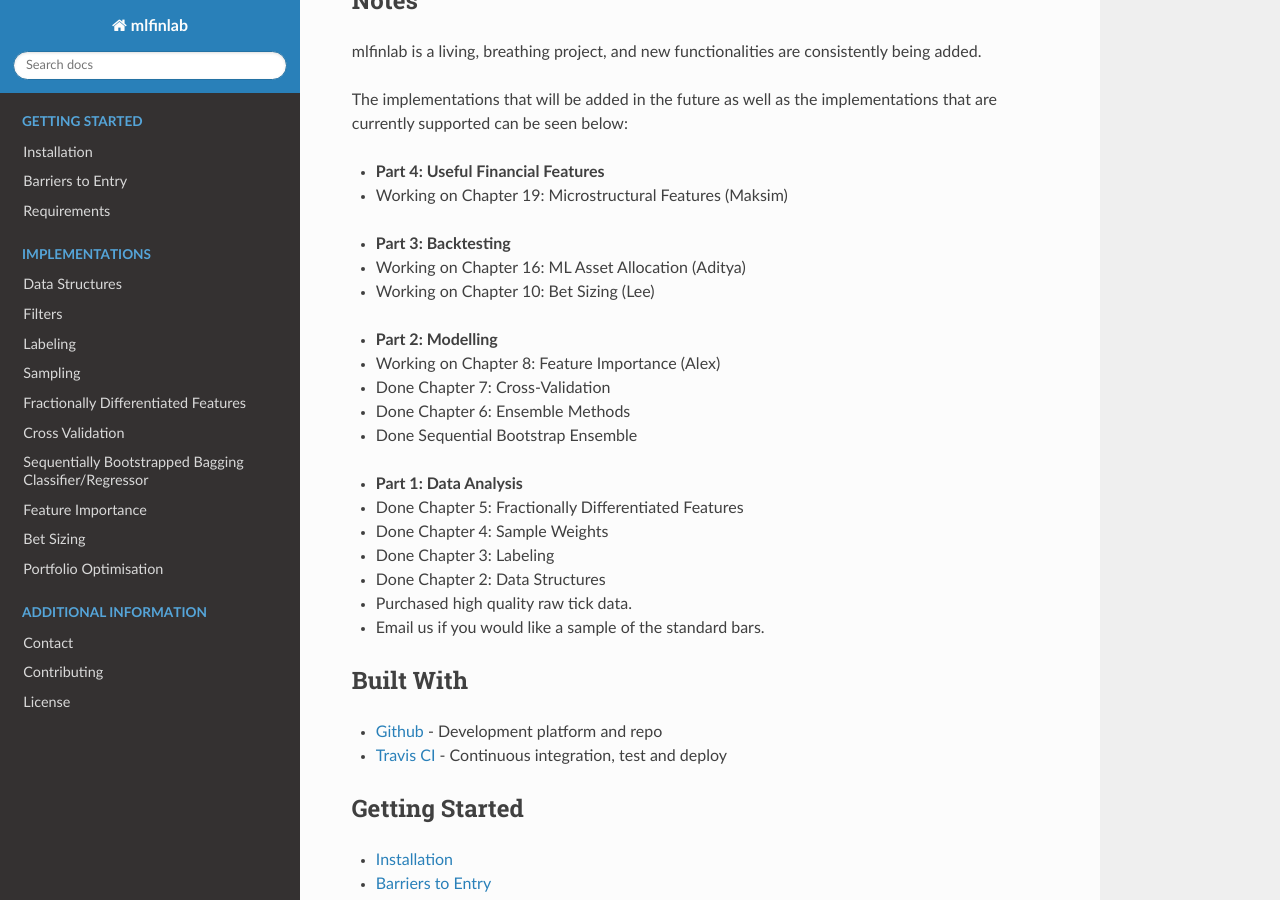
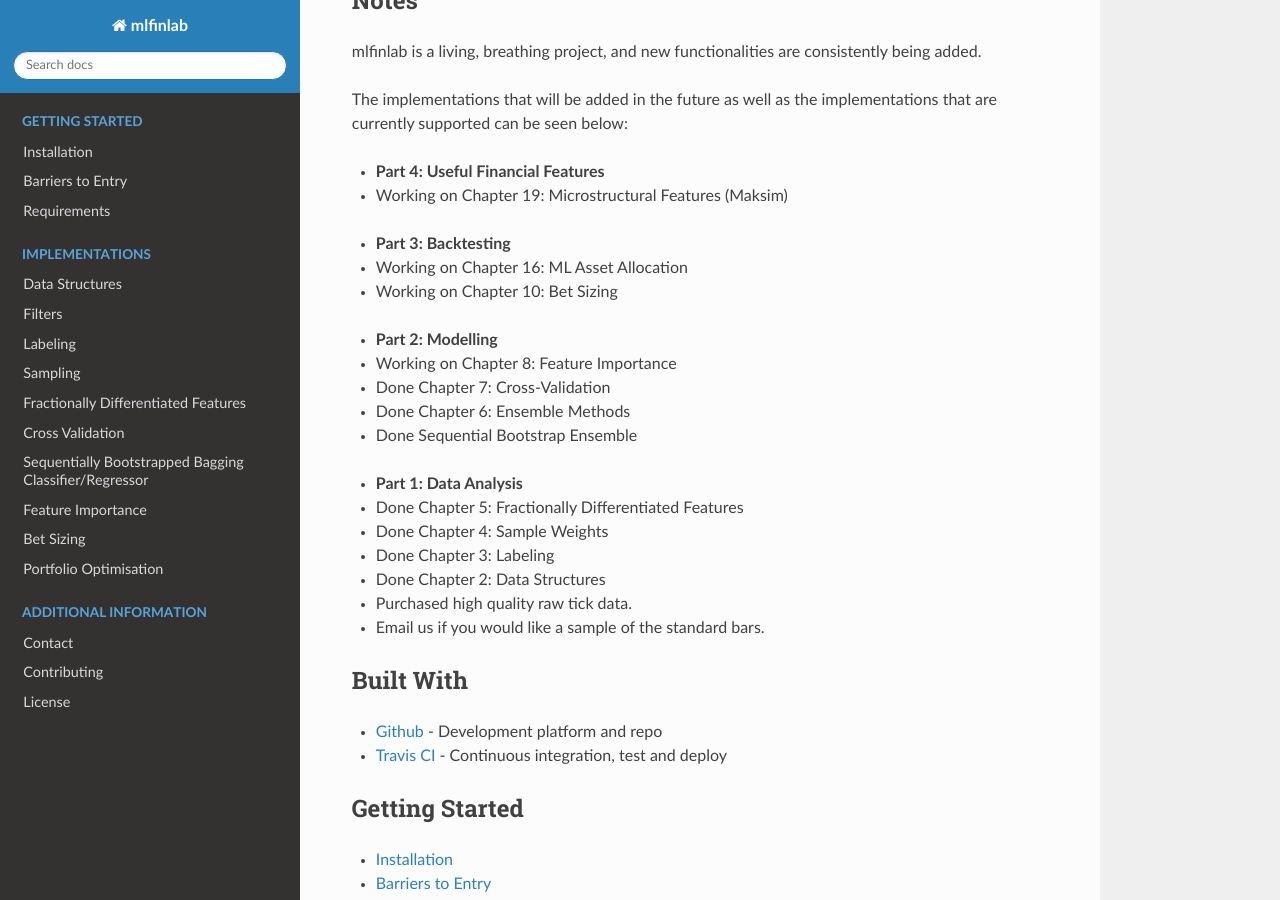
Before and after one commit to hudson-and-thames/mlfinlab, a Sphinx documentation site: the page built from docs/source/index.rst, in a window 1280 px wide and 900 px high, scrolled down 744 px. Built offline with Sphinx 7.4.7 and the Read the Docs theme 2.0.0, drawn with Linux system fonts in a browser that asks for light colours.

```diff
--- a/docs/source/conf.py
+++ b/docs/source/conf.py
@@ -22,7 +22,7 @@ copyright = '2019, Hudson & Thames,'
 author = 'Hudson & Thames'
 
 # The full version, including alpha/beta/rc tags
-release = '0.4.0'
+release = '0.4.1'
 
 
 # -- General configuration ---------------------------------------------------
--- a/docs/source/index.rst
+++ b/docs/source/index.rst
@@ -55,15 +55,15 @@ The implementations that will be added in the future as well as the implementati
     \vspace{5mm}
 
 * **Part 3: Backtesting**
-* Working on Chapter 16: ML Asset Allocation (Aditya)
-* Working on Chapter 10: Bet Sizing (Lee)
+* Working on Chapter 16: ML Asset Allocation
+* Working on Chapter 10: Bet Sizing
 
 .. raw:: latex
 
     \vspace{5mm}
 
 * **Part 2: Modelling**
-* Working on Chapter 8: Feature Importance (Alex)
+* Working on Chapter 8: Feature Importance
 * Done Chapter 7: Cross-Validation
 * Done Chapter 6: Ensemble Methods
 * Done Sequential Bootstrap Ensemble
--- a/setup.py
+++ b/setup.py
@@ -34,7 +34,7 @@ setup(
     # For a discussion on single-sourcing the version across setup.py and the
     # project code, see
     # https://packaging.python.org/en/latest/single_source_version.html
-    version='0.4.0',  # Required
+    version='0.4.1',  # Required
 
     # This is a one-line description or tagline of what your project does. This
     # corresponds to the "Summary" metadata field:
```
Also changed, not shown: README.md (+3 -3 lines).
